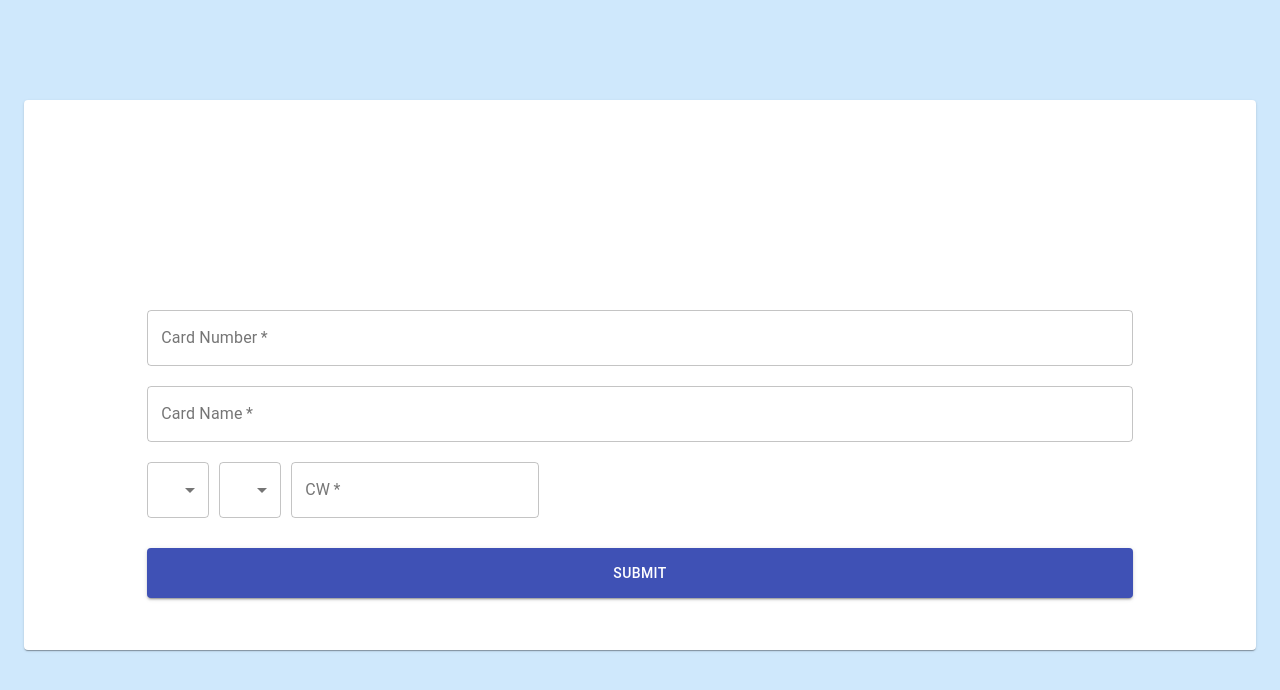
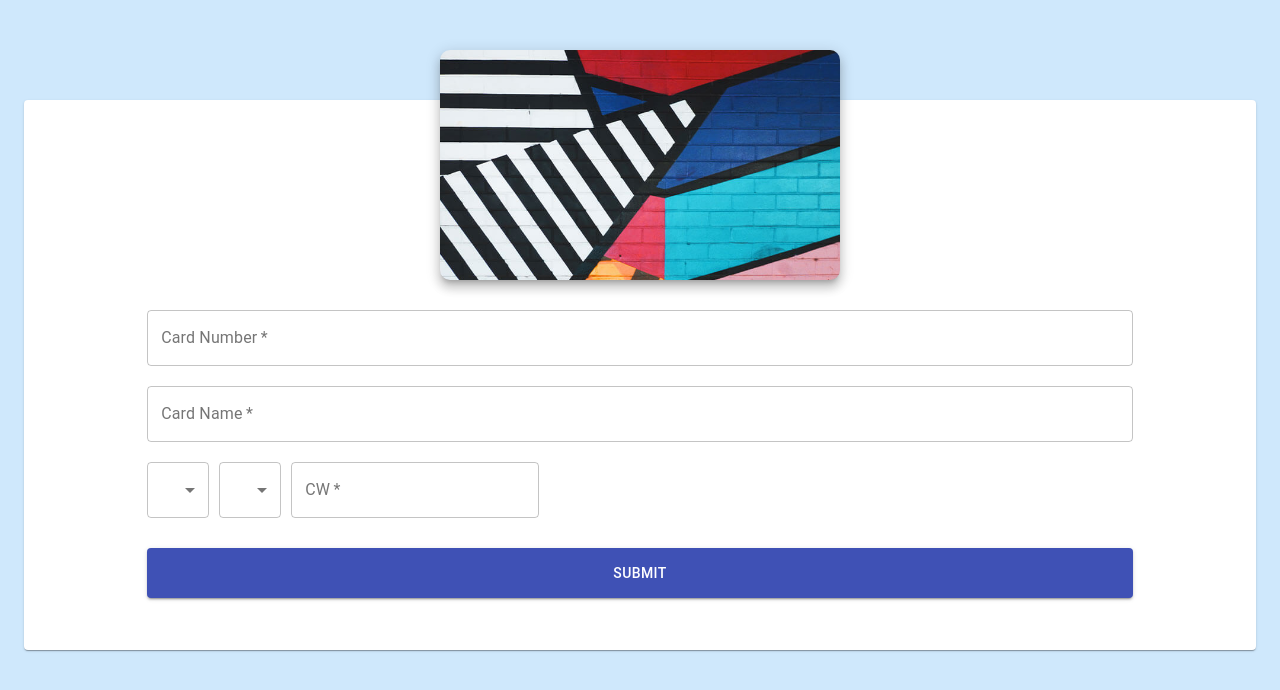
Before and after one commit to yyamada12/credit-form, a React (Create React App) app: page / in a window 1280 px wide. Shown: the top 690 px of the page. Built offline with nearby package versions, Linux system fonts and the light colour scheme.

Commit message:
add credit card

```diff
--- a/src/App.tsx
+++ b/src/App.tsx
@@ -11,6 +11,14 @@ function App() {
     backgroundColor: "#cfe8fc",
     height: "100vh",
     overflow: "hidden"
+  };
+  const creditCardStyle = {
+    backgroundImage: "url('image/1.jpeg')",
+    backgroundSize: "cover",
+    borderRadius: "10px",
+    height: "230px",
+    width: "400px",
+    margin: "-700px auto"
   };
   const paperStyle = {
     backgroundColor: "white",
@@ -88,6 +96,7 @@ function App() {
             </Button>
           </div>
         </Paper>
+        <Paper elevation={8} style={creditCardStyle} />
       </Container>
     </div>
   );
```
Also changed, not shown: public/image/1.jpeg (added).
